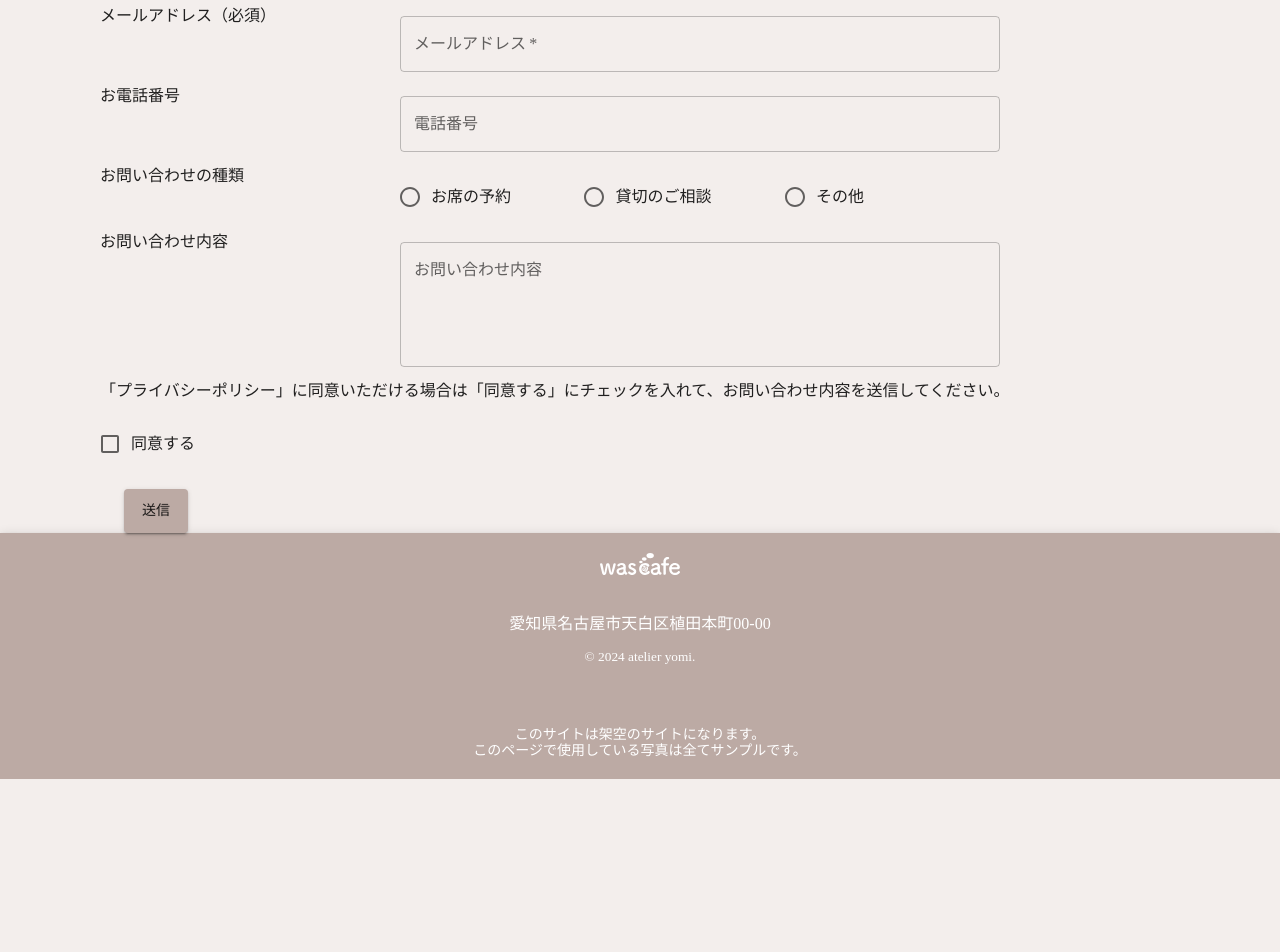
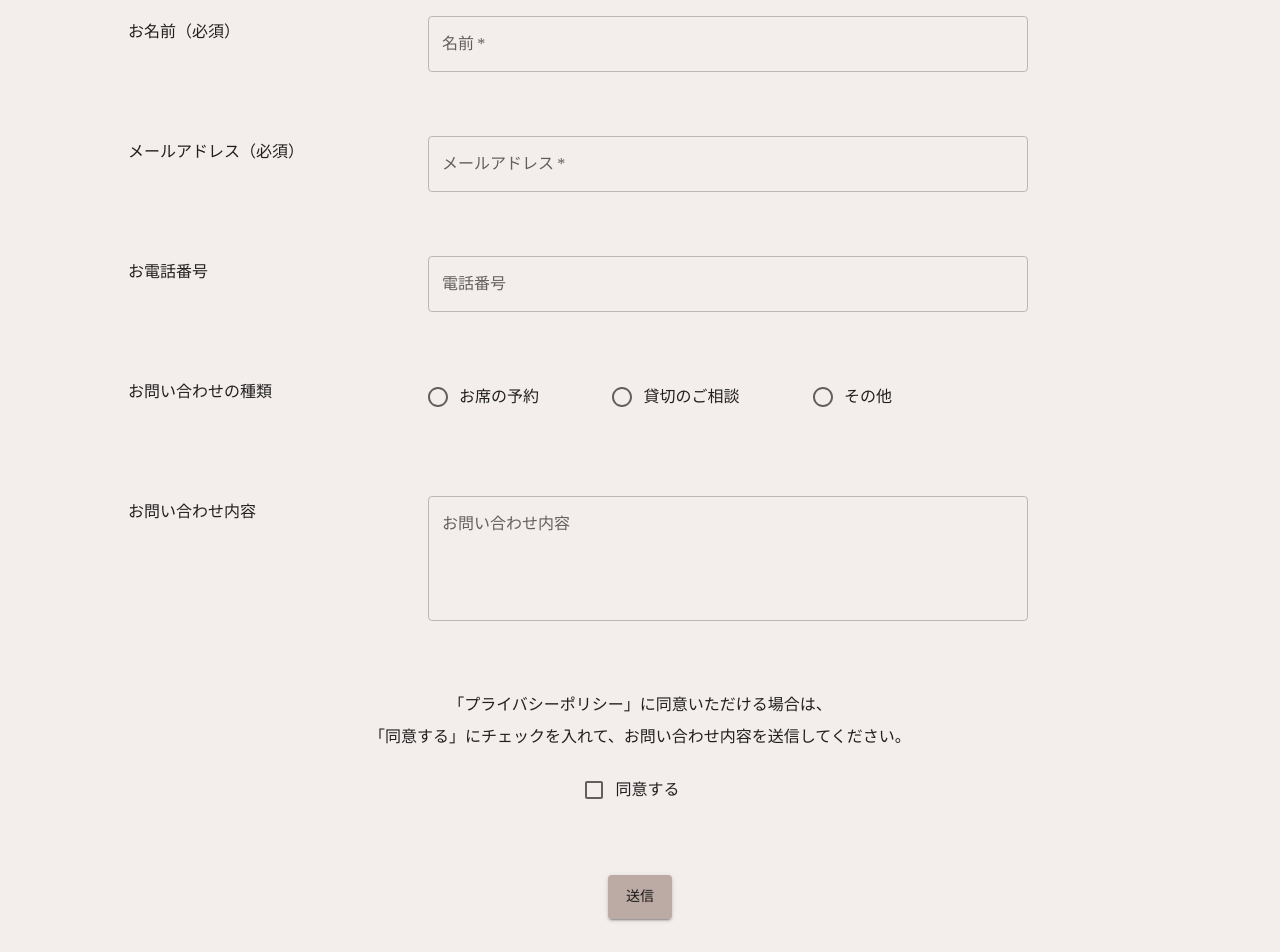
Before and after one commit to kimuracoki/wascafe, a React (Vite) app: page /marketing/dai43/01/contact in a window 1280 px wide. Shown: the part 440-1392 px from the top of the page. Before the commit the page ends 1219 px from the top, so only its background shows below. Built offline with nearby package versions, Linux system fonts and the light colour scheme; a web font is replaced by a local one.

Commit message:
Upd Contact layout

```diff
--- a/src/features/contact/Contact.tsx
+++ b/src/features/contact/Contact.tsx
@@ -1,8 +1,9 @@
 import ContentTitle from "@/components/ContentTitle";
-import { Button, Checkbox, Container, FormControl, FormControlLabel, FormHelperText, Grid2, Radio, RadioGroup, TextField, Typography } from "@mui/material";
+import { Box, Button, Checkbox, Container, FormControl, FormControlLabel, FormHelperText, Grid2, Radio, RadioGroup, TextField, Typography } from "@mui/material";
 import { useState } from "react";
 import FormLabelColumn from "./components/FormLabelColumn";
 import FormComponentColumn from "./components/FormComponentColumn";
+import FormRow from "./components/FormRow";
 
 export const Contact = () => {
     const [formData, setFormData] = useState({
@@ -65,22 +66,28 @@ export const Contact = () => {
             maxWidth="md"
             sx={{
                 paddingTop: '100px',
-                minHeight: '100vh'
+                width: { xs: '300px', sm: '80%' },
             }} >
             <ContentTitle title="お問い合わせ" />
+            <Box
+                sx={{
+                    display: 'flex',
+                    justifyContent: 'center',
+                    marginBottom: '80px'
+                }}
+            >
                 <Typography
                     sx={{
                         whiteSpace: 'pre-line',
                         lineHeight: '2rem',
+                        textAlign: 'center',
+                        fontSize: { xs: '12px', sm: '16px' },
                     }}>{`ワズカフェでは、お席のご予約、お誕生日のお祝いや貸切のご相談などを随時受け付けております。
-                        お気軽にお問い合わせください。`}</Typography>
-            <Grid2
-                container
-                direction="row"
-            >
-                <FormLabelColumn>
-                    <Typography>お名前（必須）</Typography>
-                </FormLabelColumn>
+                        お気軽にお問い合わせください。`}
+                </Typography>
+            </Box>
+            <FormRow>
+                <FormLabelColumn>お名前（必須）</FormLabelColumn>
                 <FormComponentColumn>
                     <TextField
                         required
@@ -95,14 +102,9 @@ export const Contact = () => {
                         margin="normal"
                     />
                 </FormComponentColumn>
-            </Grid2>
-            <Grid2
-                container
-                direction="row"
-            >
-                <FormLabelColumn>
-                    <Typography>メールアドレス（必須）</Typography>
-                </FormLabelColumn>
+            </FormRow>
+            <FormRow>
+                <FormLabelColumn>メールアドレス（必須）</FormLabelColumn>
                 <FormComponentColumn>
                     <TextField
                         required
@@ -118,14 +120,9 @@ export const Contact = () => {
                         margin="normal"
                     />
                 </FormComponentColumn>
-            </Grid2>
-            <Grid2
-                container
-                direction="row"
-            >
-                <FormLabelColumn>
-                    <Typography>お電話番号</Typography>
-                </FormLabelColumn>
+            </FormRow>
+            <FormRow>
+                <FormLabelColumn>お電話番号</FormLabelColumn>
                 <FormComponentColumn>
                     <TextField
                         fullWidth
@@ -138,14 +135,9 @@ export const Contact = () => {
                         margin="normal"
                     />
                 </FormComponentColumn>
-            </Grid2>
-            <Grid2
-                container
-                direction="row"
-            >
-                <FormLabelColumn>
-                    <Typography>お問い合わせの種類</Typography>
-                </FormLabelColumn>
+            </FormRow>
+            <FormRow>
+                <FormLabelColumn>お問い合わせの種類</FormLabelColumn>
                 <FormComponentColumn>
                     <FormControl component="fieldset" margin="normal" fullWidth error={errors.inquiryType}>
                         <RadioGroup
@@ -159,23 +151,42 @@ export const Contact = () => {
                                 width: '80%',
                             }}
                         >
-                            <FormControlLabel value="お席の予約" control={<Radio />} label="お席の予約" />
-                            <FormControlLabel value="貸切のご相談" control={<Radio />} label="貸切のご相談" />
-                            <FormControlLabel value="その他" control={<Radio />} label="その他" />
+                            <FormControlLabel value="お席の予約" control={<Radio />} label={
+                                <Typography
+                                    sx={{
+                                        fontSize: { xs: '12px', sm: '16px' }
+                                    }}>
+                                    お席の予約
+                                </Typography>
+                            } />
+                            <FormControlLabel value="貸切のご相談" control={<Radio />} label={
+                                <Typography
+                                    sx={{
+                                        fontSize: { xs: '12px', sm: '16px' }
+                                    }}>
+                                    貸切のご相談
+                                </Typography>
+                            } />
+                            <FormControlLabel value="その他" control={<Radio />} label={
+                                <Typography
+                                    sx={{
+                                        fontSize: { xs: '12px', sm: '16px' }
+                                    }}>
+                                    その他
+                                </Typography>
+                            } />
                         </RadioGroup>
                         {errors.inquiryType && (
                             <FormHelperText>お問い合わせの種類を選択してください。</FormHelperText>
                         )}
                     </FormControl>
                 </FormComponentColumn>
-            </Grid2>
+            </FormRow>
             <Grid2
                 container
                 direction="row"
             >
-                <FormLabelColumn>
-                    <Typography>お問い合わせ内容</Typography>
-                </FormLabelColumn>
+                <FormLabelColumn>お問い合わせ内容</FormLabelColumn>
                 <FormComponentColumn>
                     <TextField
                         fullWidth
@@ -190,7 +201,30 @@ export const Contact = () => {
                     />
                 </FormComponentColumn>
             </Grid2>
-            <Typography>「プライバシーポリシー」に同意いただける場合は「同意する」にチェックを入れて、お問い合わせ内容を送信してください。</Typography>
+            <Box
+                sx={{
+                    display: 'flex',
+                    justifyContent: 'center',
+                }}
+            >
+                <Typography
+                    sx={{
+                        whiteSpace: 'pre-line',
+                        textAlign: 'center',
+                        fontSize: { xs: '12px', sm: '16px' },
+                        marginTop: '60px'
+                    }}
+                >{`「プライバシーポリシー」に同意いただける場合は、
+                「同意する」にチェックを入れて、お問い合わせ内容を送信してください。`}
+                </Typography>
+            </Box>
+            <Box
+                sx={{
+                    display: 'flex',
+                    justifyContent: 'center',
+                    marginBottom: '40px',
+                }}
+            >
                 <FormControl error={errors.agreeToPrivacyPolicy} component="fieldset" margin="normal">
                     <FormControlLabel
                         control={
@@ -207,7 +241,14 @@ export const Contact = () => {
                         <FormHelperText>プライバシーポリシーに同意してください。</FormHelperText>
                     )}
                 </FormControl>
-            <Container>
+            </Box>
+            <Box
+                sx={{
+                    display: 'flex',
+                    justifyContent: 'center',
+                    marginBottom: '100px'
+                }}
+            >
                 <Button
                     type="submit"
                     variant="contained"
@@ -219,7 +260,7 @@ export const Contact = () => {
                 >
                     送信
                 </Button>
-            </Container>
+            </Box>
         </Container>
     );
 }
--- a/src/features/contact/components/FormLabelColumn.tsx
+++ b/src/features/contact/components/FormLabelColumn.tsx
@@ -1,16 +1,22 @@
-import { Grid2 } from "@mui/material";
-import { ReactElement } from "react";
+import { Grid2, Typography } from "@mui/material";
 
 function FormLabelColumn(props: Props) {
     return (
         <Grid2 width={{ xs: '100%', sm: '300px' }}>
-            {props.children}
+            <Typography
+                sx={{
+                    marginTop: '16px',
+                    fontSize: { xs: '12px', sm: '1rem' },
+                }}
+            >
+                {props.children}
+            </Typography>
         </Grid2>
     );
 }
 
 type Props = {
-    children: ReactElement | undefined;
+    children: string;
 }
 
 export default FormLabelColumn;
--- /dev/null
+++ b/src/features/contact/components/FormRow.tsx
@@ -0,0 +1,27 @@
+import { Grid2 } from "@mui/material";
+import { ReactElement } from "react";
+
+function FormRow(props: Props) {
+    return (
+        <Grid2
+            container
+            direction="row"
+            height='120px'
+        >
+            <Grid2 width={{ xs: '100%', sm: '300px' }}>
+                {props.children[0]}
+            </Grid2>
+            <Grid2
+                width={{ xs: '100%', sm: '600px' }}
+            >
+                {props.children[1]}
+            </Grid2>
+        </Grid2>
+    );
+}
+
+type Props = {
+    children: [ReactElement, ReactElement];
+}
+
+export default FormRow;
```
Lines whose indentation alone changed are shown as unchanged.
